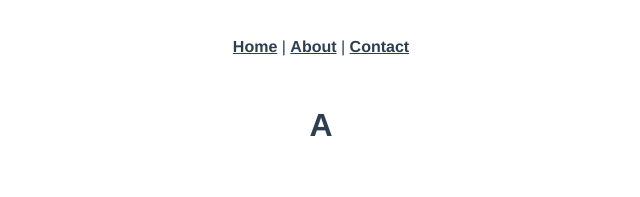
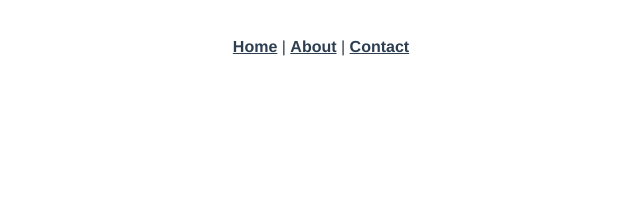
Before and after one commit to manyyeon/study_vue, a Vue app: page /dataBindingExample in a window 1280 px wide. Shown: the top 197 px of the page, without its empty margins (319-959 px from the left). Built offline with nearby package versions, Linux system fonts and the light colour scheme.

Commit message:
v-show 렌더링

```diff
--- a/src/views/DataBindingExample.vue
+++ b/src/views/DataBindingExample.vue
@@ -1,8 +1,6 @@
 <template>
     <div>
-        <h1 v-if="type=='A'">A</h1>
-        <h1 v-else-if="type=='B'">B</h1>
-        <h1 v-else>Other</h1>
+        <h1 v-show="bRender">bRender가 true이면 렌더링됩니다.</h1>
     </div>
 </template>
 
@@ -11,7 +9,7 @@ export default {
     components: {},
     data() {
         return {
-            type: 'A'
+            bRender: false
         }
     },
     setup() {},
```
